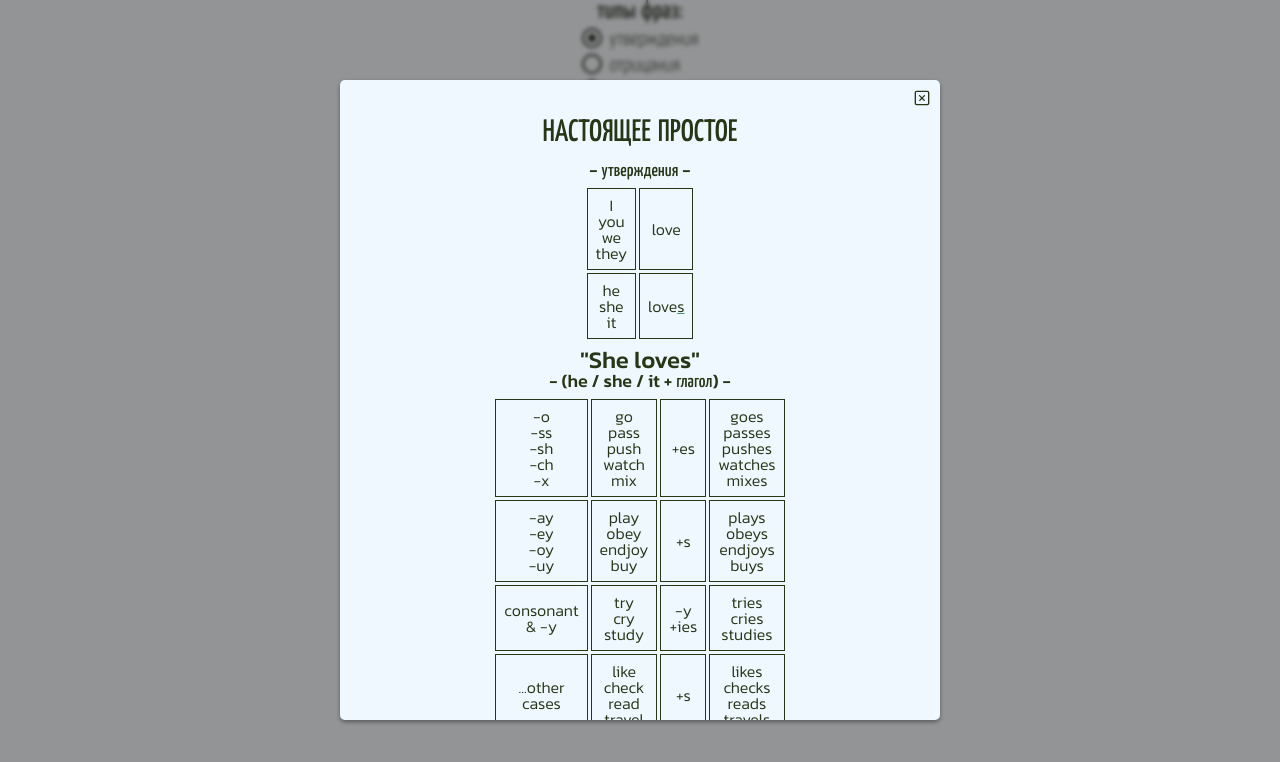
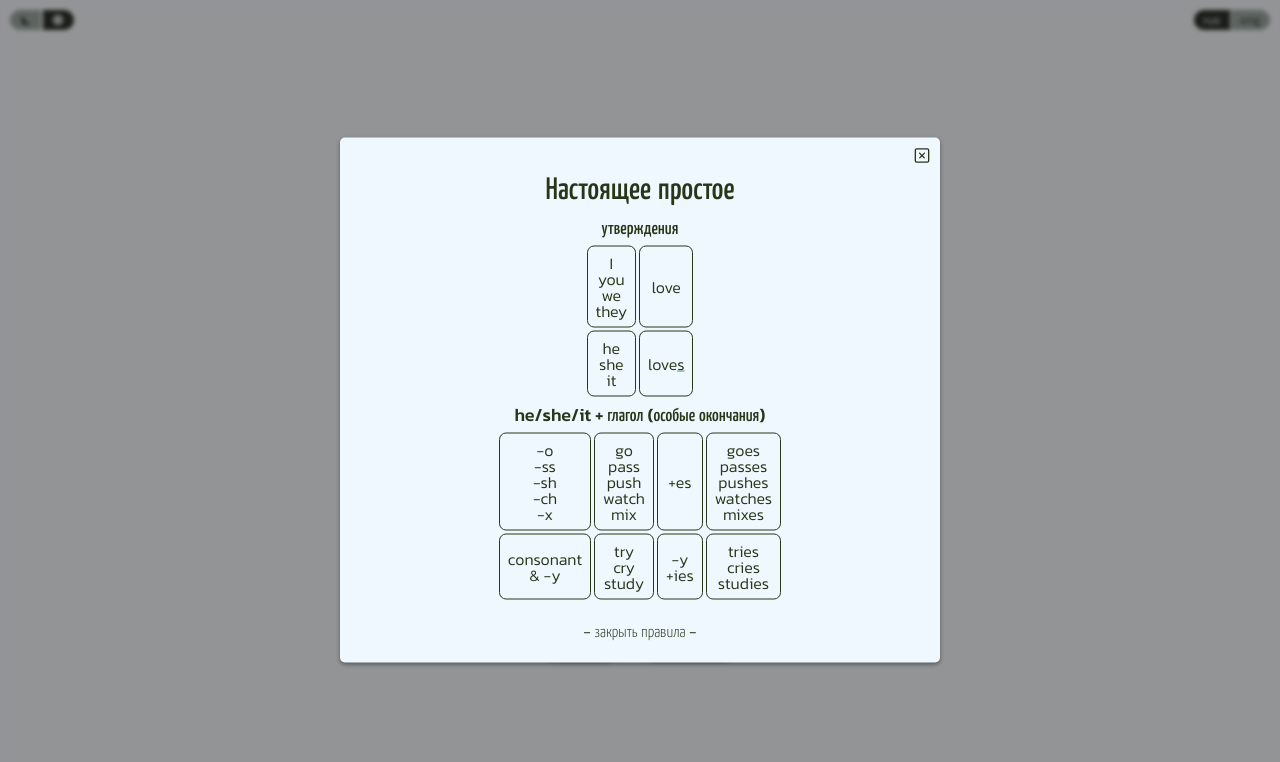
Before and after one commit to crydy/eng-quiz, a React (Vite) app: page /eng-verbs-quiz/quiz in a window 1280 px wide. Both pictures are taken after a click on the button "Правила". Shown: the top 762 px of the page. Built offline with nearby package versions, Linux system fonts and the light colour scheme.

Commit message:
Fix body jumping when modal is open

```diff
--- a/src/components/FinishScreen.jsx
+++ b/src/components/FinishScreen.jsx
@@ -17,17 +17,11 @@ const StyledFinishScreen = styled.div`
 
 const HeadingH1 = styled.h1`
     color: ${(props) => props.$scoreColor};
-    text-decoration: ${(props) =>
-        props.$scoreColor ? "underline" : "inherit"};
-
     font-size: ${rem(38)};
 `;
 
 const HeadingH2 = styled.h2`
     color: ${(props) => props.$scoreColor};
-    text-decoration: ${(props) =>
-        props.$scoreColor ? "underline" : "inherit"};
-
     font-size: ${rem(28)};
 `;
 
@@ -99,11 +93,10 @@ function FinishScreen() {
             <HeadingH1>{getRandomItem(messageSource)}</HeadingH1>
 
             <HeadingH2>
-                - {`${langPack.finishQuiz.score[lang]} `}
+                {`${langPack.finishQuiz.score[lang]} `}
                 <NumericSpan $scoreColor={scoreColor}>
                     <span>{correctAmount}</span>/<span>{total}</span>
                 </NumericSpan>{" "}
-                -
             </HeadingH2>
 
             {total !== correctAmount && (
--- a/src/components/Questions.jsx
+++ b/src/components/Questions.jsx
@@ -94,10 +94,6 @@ function Questions() {
 
     const isCorrectAnswer = userChoice === correctIndex;
     const isLastQuestion = questions.length === current + 1;
-
-    const ruleTitle = `${capitalize(langPack.presentSimple.title[lang])}: ${
-        langPack.presentSimple.taskSettings.types.labels[questionType][lang]
-    }`;
 
     const audioRef = useRef(new Audio(buttonClickSound));
 
@@ -220,7 +216,12 @@ function Questions() {
                     }
                 >
                     <Rules
-                        title={ruleTitle}
+                        title={capitalize(langPack.presentSimple.title[lang])}
+                        subtitle={
+                            langPack.presentSimple.taskSettings.types.labels[
+                                questionType
+                            ][lang]
+                        }
                         content={
                             rulesData.presentSimpleTableData[questionType]
                                 .content
--- a/src/components/Rules.jsx
+++ b/src/components/Rules.jsx
@@ -29,6 +29,7 @@ const Cell = styled.div`
     padding: ${rem(8)};
 
     outline: ${rem(1)} solid var(--color-text-main);
+    border-radius: ${rem(6)};
 `;
 
 const MarkedSpan = styled.span`
@@ -38,6 +39,7 @@ const MarkedSpan = styled.span`
 
 function Rules({
     title = "Present simple: questions",
+    subtitle = "Subtitle example",
     content = [
         [["do"], ["I", "you", "we", "they"], ["love?"]],
         [["does"], ["he", "she", "it"], ["love?"]],
@@ -53,7 +55,6 @@ function Rules({
         return [...acc, ...cur];
     }, []);
 
-    const [mainTitle, subTitle] = title.split(":");
     const [string, substrToMark] = mark;
 
     function markLetters(word) {
@@ -69,8 +70,8 @@ function Rules({
 
     return (
         <>
-            {mainTitle && !noTitle && <MainTitle>{mainTitle}</MainTitle>}
-            {subTitle && !noSubtitle && <SubTitle>- {subTitle} -</SubTitle>}
+            {title && !noTitle && <MainTitle>{title}</MainTitle>}
+            {subtitle && !noSubtitle && <SubTitle>{subtitle}</SubTitle>}
 
             <Grid $columnsAmount={columnsAmount}>
                 {contentPlain.map((set) => (
--- a/src/components/StartScreen.jsx
+++ b/src/components/StartScreen.jsx
@@ -200,17 +200,18 @@ function StartScreen() {
                     }
                 >
                     <RulesModalHeader>
-                        {langPack.presentSimple.title[lang].toUpperCase()}
+                        {capitalize(langPack.presentSimple.title[lang])}
                     </RulesModalHeader>
 
                     {rulesDataTypes.map((type) => (
                         <Rules
-                            title={`${capitalize(
-                                langPack.presentSimple.title[lang]
-                            )}: ${
+                            // title={capitalize(
+                            //     langPack.presentSimple.title[lang]
+                            // )}
+                            subtitle={
                                 langPack.presentSimple.taskSettings.types
                                     .labels[type][lang]
-                            }`}
+                            }
                             content={
                                 rulesData.presentSimpleTableData[type].content
                             }
@@ -221,8 +222,8 @@ function StartScreen() {
 
                     {rulesDataTypes.includes("positives") && (
                         <Rules
-                            title={
-                                `"She loves":` +
+                            noTitle
+                            subtitle={
                                 langPack.presentSimple
                                     .positiveVerbsMutationTitle[lang]
                             }
--- a/src/components/ui/RangeBlock.jsx
+++ b/src/components/ui/RangeBlock.jsx
@@ -6,7 +6,7 @@ const StyledRangeBlock = styled.div`
     display: flex;
     flex-direction: column;
     align-items: center;
-    gap: ${rem(6)};
+    gap: ${rem(12)};
 
     width: min-content;
 
--- a/src/config/config.js
+++ b/src/config/config.js
@@ -1,5 +1,5 @@
 const config = {
-    localStoragePrefix: "07",
+    localStoragePrefix: "08",
     defaultLanguage: "ru",
 
     colorThemes: {
--- a/src/data/langPack.js
+++ b/src/data/langPack.js
@@ -46,8 +46,8 @@ const langPack = {
         },
 
         positiveVerbsMutationTitle: {
-            en: `(he / she / it + verb)`,
-            ru: `(he / she / it + глагол)`,
+            en: `he/she/it + verb (special ends)`,
+            ru: `he/she/it + глагол (особые окончания)`,
         },
     },
 
--- a/src/data/rulesData.js
+++ b/src/data/rulesData.js
@@ -32,24 +32,24 @@ const rulesData = {
             ["+es"],
             ["goes", "passes", "pushes", "watches", "mixes"],
         ],
-        [
-            ["-ay", "-ey", "-oy", "-uy"],
-            ["play", "obey", "endjoy", "buy"],
-            ["+s"],
-            ["plays", "obeys", "endjoys", "buys"],
-        ],
+        // [
+        //     ["-ay", "-ey", "-oy", "-uy"],
+        //     ["play", "obey", "endjoy", "buy"],
+        //     ["+s"],
+        //     ["plays", "obeys", "endjoys", "buys"],
+        // ],
         [
             ["consonant", "& -y"],
             ["try", "cry", "study"],
             ["-y", "+ies"],
             ["tries", "cries", "studies"],
         ],
-        [
-            ["...other", "cases"],
-            ["like", "check", "read", "travel"],
-            ["+s"],
-            ["likes", "checks", "reads", "travels"],
-        ],
+        // [
+        //     ["...other", "cases"],
+        //     ["like", "check", "read", "travel"],
+        //     ["+s"],
+        //     ["likes", "checks", "reads", "travels"],
+        // ],
     ],
 };
 
--- a/src/data/words/pronouns.js
+++ b/src/data/words/pronouns.js
@@ -3,6 +3,8 @@ const pronouns = {
         subject: ["I", "you", "he", "she", "it", "we", "they"],
         object: ["me", "you", "him", "her", "it", "us", "them"],
         possessive: ["mine", "yours", "his", "hers", "its", "ours", "theirs"],
+
+        // subjectRus: ["я", "ты", "он", "она", "оно (это)", "мы", "они"],
     },
     demonstrative: ["this", "these", "that", "those"],
     interrogative: ["who", "whom", "which", "what"],
--- a/src/hooks/useForbidBodyScroll.js
+++ b/src/hooks/useForbidBodyScroll.js
@@ -1,6 +1,7 @@
 import { useEffect, useRef } from "react";
 
-function useForbidBodyScroll(isOpen) {
+// prevent body movements when scrolling inside modal
+function useForbidBodyScroll(isModalOpened) {
     const scrollYRef = useRef(null);
     const bodyOverflowRef = useRef(null);
 
@@ -11,25 +12,26 @@ function useForbidBodyScroll(isOpen) {
 
         window.addEventListener("scroll", handleScroll);
 
-        if (isOpen) {
+        if (isModalOpened) {
             scrollYRef.current = window.scrollY;
             bodyOverflowRef.current = document.body.style.overflow;
 
+            document.body.style.overflow = "hidden";
             document.body.style.position = "fixed";
-            document.body.style.overflowY = "hidden";
+            document.body.style.top = `-${scrollYRef.current}px`;
             document.body.style.width = "100%";
         } else {
+            document.body.style.overflow = bodyOverflowRef.current;
+            document.body.style.position = "";
+            document.body.style.top = "";
+            document.body.style.width = "";
             window.scrollTo(0, scrollYRef.current);
-
-            document.body.style.position = "";
-            document.body.style.overflowY = bodyOverflowRef.current;
-            document.body.style.width = "";
         }
 
         return () => {
             window.removeEventListener("scroll", handleScroll);
         };
-    }, [isOpen]);
+    }, [isModalOpened]);
 }
 
 export { useForbidBodyScroll };
```
Also changed, not shown: 1 other file (tests, documents, lock files or other folders).
